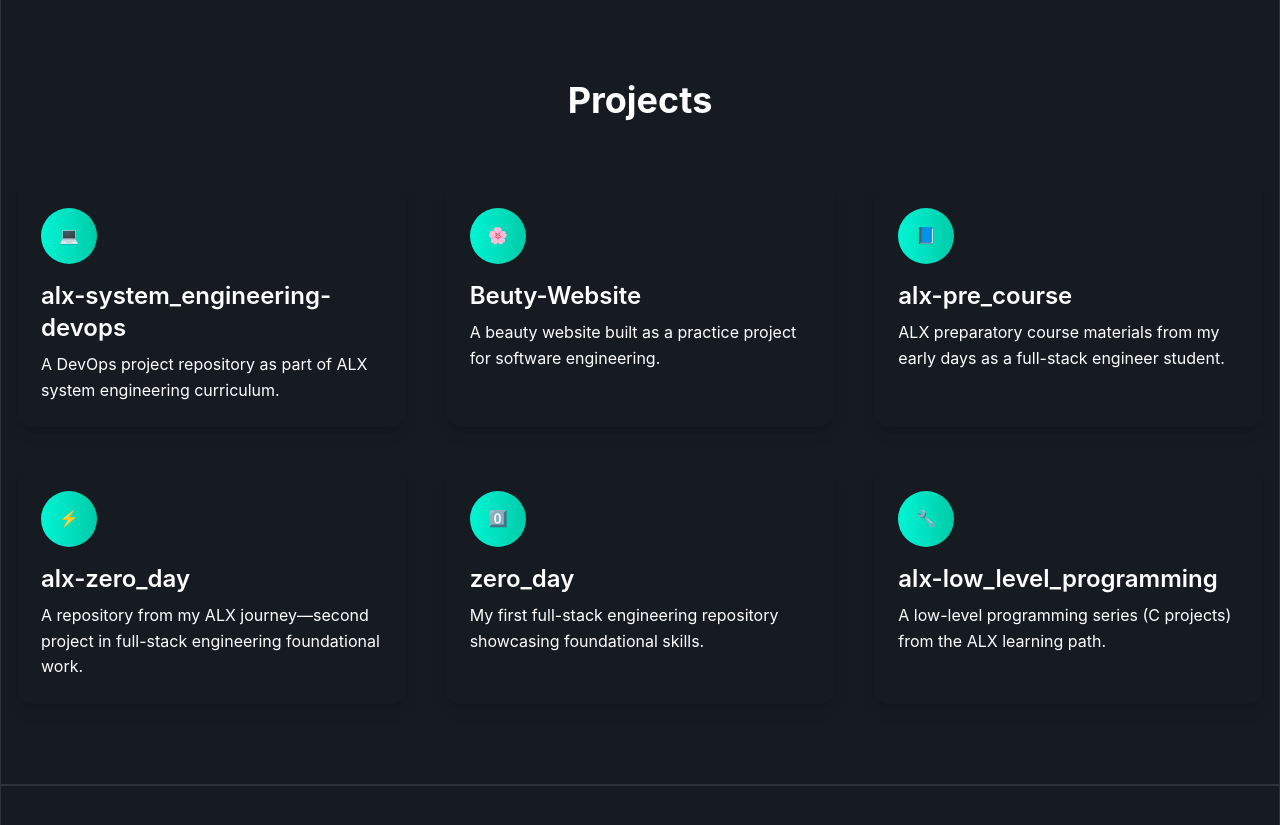
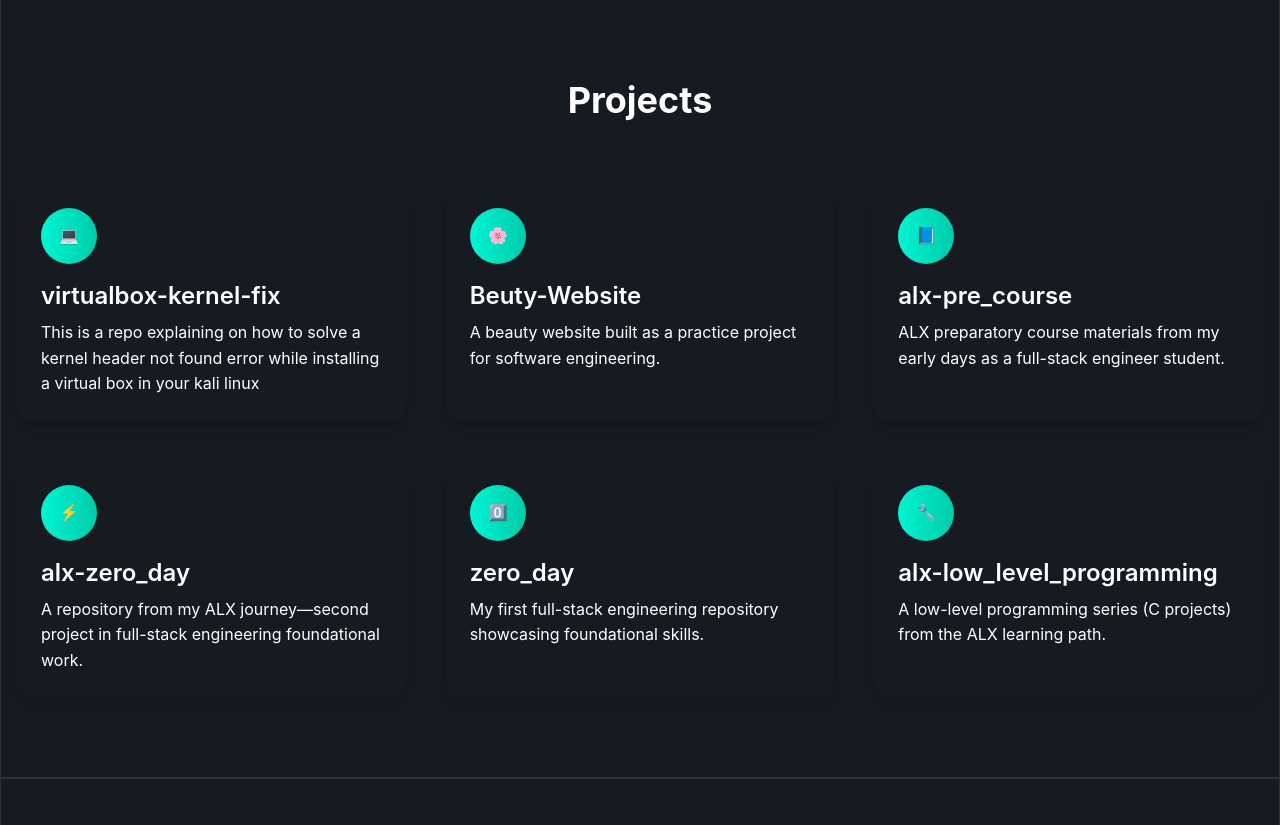
Before and after one commit to debrahnyatichi/portfolio, a Flask app: page / in a window 1280 px wide. Shown: the part 2381-3206 px from the top of the page. Run offline with Flask 3, Linux system fonts and the light colour scheme.

Commit message:
changed a project

```diff
--- a/templates/components/Projects.html
+++ b/templates/components/Projects.html
@@ -11,12 +11,12 @@
       <div class="bg-background rounded-2xl shadow-lg hover:shadow-2xl transform hover:-translate-y-2 transition duration-300 p-6">
         <div class="w-14 h-14 flex items-center justify-center bg-gradient-primary text-white rounded-full mb-4">💻</div>
         <h3 class="text-2xl font-semibold text-primary mb-2">
-          <a href="https://github.com/debrahnyatichi/alx-system_engineering-devops" target="_blank" class="hover:underline">
-            alx-system_engineering-devops
+          <a href="https://github.com/debrahnyatichi/virtualbox-kernel-fix" target="_blank" class="hover:underline">
+            virtualbox-kernel-fix
           </a>
         </h3>
         <p class="text-foreground/80">
-          A DevOps project repository as part of ALX system engineering curriculum.
+          This is a repo explaining on how to solve a kernel header not found error while installing a virtual box in your kali linux
         </p>
       </div>
 
```
